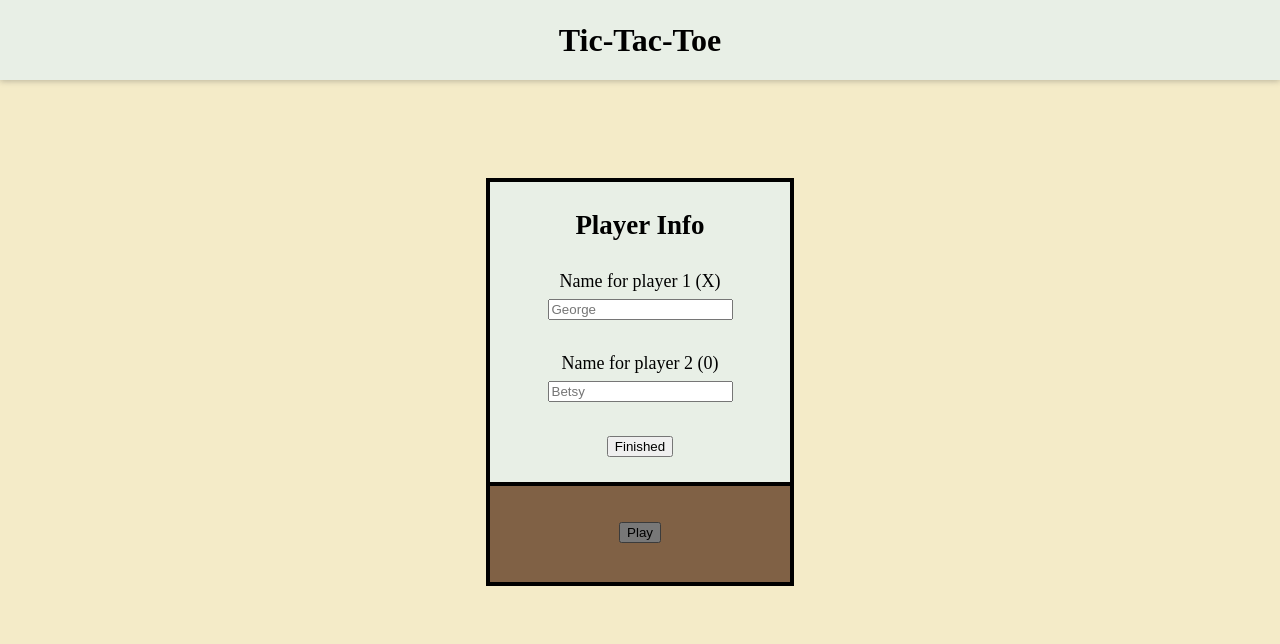
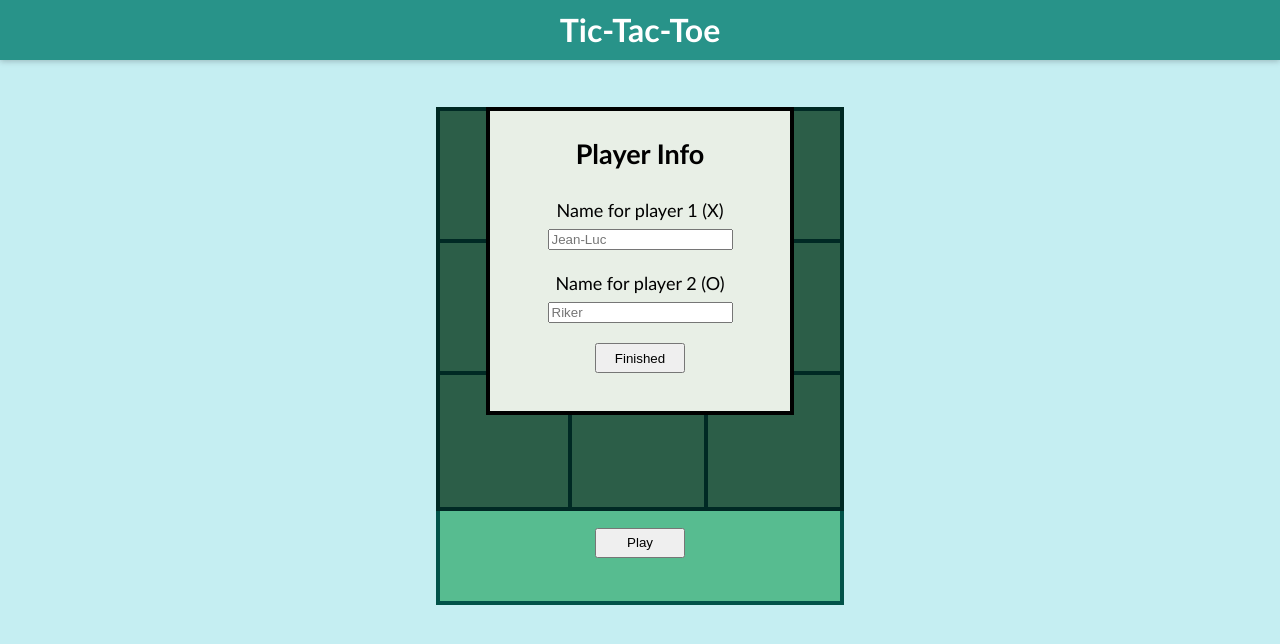
Before and after one commit to Anna-M-Thomas/tic-tac-toe, a plain HTML site: page index.html in a window 1280 px wide. Both pictures are taken after a click on the button "Play". Drawn offline with Linux system fonts and the light colour scheme.

Commit message:
game done minor css tweaks left

```diff
--- a/index.html
+++ b/index.html
@@ -15,10 +15,10 @@
 			<form id="playerform">
       			<h2>Player Info</h2>
       			<label>Name for player 1 (X)
-     			 <input type="text" placeholder="George" id= "player1" name="player1" required><br>
+     			 <input type="text" placeholder="Jean-Luc" id= "player1" name="player1" required><br>
      			 </label>
-      			<label>Name for player 2 (0)
-     			 <input type="text" placeholder="Betsy" id="player2" name="player2" required><br>
+      			<label>Name for player 2 (O)
+     			 <input type="text" placeholder="Riker" id="player2" name="player2" required><br>
      			 </label>
       			<button type="button" id="finishedbutton">Finished</button>
     		</form>
@@ -33,7 +33,12 @@
 			<div id="six" class="boardsquare"></div>
 			<div id="seven" class="boardsquare"></div>
 			<div id="eight" class="boardsquare"></div>
-			<div id="players"><button id="startbutton">Play</button>
+		</div>
+		<div id="gameboardpanel">
+			<div id="buttondiv">
+				<button id="startbutton">Play</button>
+			</div>
+				<div id="displaytextdiv"><p id="displaytext"></p></div>
 			</div>
 		</div>
 	</div>
--- a/style.css
+++ b/style.css
@@ -1,24 +1,27 @@
 /*Palette created with coolers https://coolors.co/e8efe6-007aa3-f4ebc8-fac5a8-ffc18a*/
 
 body {
-	background-color: #F4EBC8;
+	font-family: "Trebuchet MS", Helvetica, sans-serif;
+	background-color: #C5EEF2;
 	margin: 0;
 }
 
 h1 {
 	text-align: center;
-	background-color: #E8EFE6;
+	background-color: #289389;
+	color: white;
 	margin-top: 0;
-	height: 80px;
-	line-height: 80px;
-	margin-bottom: 8%;
+	height: 60px;
+	line-height: 60px;
+	margin-bottom: 4%;
 	box-shadow: 0 1px 6px 0 rgba(32, 33, 36, 0.28);
 }
 
 #container {
 	display: flex;
 	height: 100vh;
-	justify-content: center;
+	align-items: center;
+	flex-direction: column;
 }
 
 #playerinfo {
@@ -39,36 +42,57 @@ h1 {
 }
 
 input {
-	margin-bottom: 30px;
+	margin-bottom: 20px;
 }
 
 
 #gameboard {
 	display: grid;
-	width: 300px;
+	width: 400px;
 	height: 400px;
 	background-color: #09C;
 	grid-template-columns: 33% auto 33%;
-	grid-template-rows: 25% 25% 25% 25%;
+	grid-template-rows: 33% 33% 33%;
 }
 
 .boardsquare {
-	background-color: #FAC5A8;
-	box-shadow : 0 0 0 4px black;
+	background-color: #57BC90;
+	box-shadow : 0 0 0 4px #015249;
 	text-align: center;
-	padding-top: 25px;
-	font-size: 40px;
+	padding-top: 10px;
+	font-size: 90px;
 }
 
 .boardsquare:hover {
-	background-color: #F8B18B;
+	background-color: #2B8F63;
 }
 
-#players {
-	background-color: #FFC18A;
-	box-shadow : 0 0 0 4px black;
-	grid-column-start: 1;
-	grid-column-end: 4;
+#buttondiv {
+	background-color: #57BC90;
 	text-align: center;
-	line-height: 100px;
+	line-height: 40px;
+	height: 40px;
+	padding-top: 10px;
+	width: 400px;
+	border-right: solid 4px #015249;
+	border-left: solid 4px #015249;
 }
+
+button {
+	height: 30px;
+	width: 90px;
+}
+
+p {
+	margin: 0;
+}
+
+#displaytextdiv {
+	background-color: #57BC90;
+	text-align: center;
+	width: 400px;
+	height: 40px;
+	border-right: solid 4px #015249;
+	border-bottom: solid 4px #015249;
+	border-left: solid 4px #015249;
+}
--- a/tic-tac-toe.js
+++ b/tic-tac-toe.js
@@ -12,7 +12,7 @@ const game = (() => {
 	let player1;
 	let player2;
 
-	//You can just set one to true and one to false while making them
+	//Get players and start game
 	const getPlayers = (player1obj, player2obj) => {
 		player1 = player1obj;
 		player2 = player2obj;
@@ -23,11 +23,14 @@ const game = (() => {
 		keepGoing = true;
 	}
 
+//returns the player whose turn it is
 	const whoseTurn = () => {
 		myTurn = players.find(player=>player.myTurn===true);
 		return myTurn;
 	}
 
+//Changes to next turn unless there's a win or no more turns left
+//Combine this with checkWin somehow?
 	const nextTurn = () =>{
 		player1.myTurn = !(player1.myTurn);
 		player2.myTurn = !(player2.myTurn);
@@ -37,44 +40,56 @@ const game = (() => {
 			keepGoing = false;
 		}
 	}
+	const endGame = () =>{
+		players = [];
+		counter = 0;
+		rowcheck = "";
+		colcheck = "";
+		diagcheck = "";
+	}
 
+//Check if the game has already ended
 	const keepGoingCheck = () =>{
 		return keepGoing;
 	}
 
+//Check for a win
 	const checkWin = (array) =>{
 		 let regex = /X{3}|O{3}/;
 		 let rowcheck = "";
 		 let colcheck = "";
 		 let diagcheck = "";
 
-//row check
+	//row check!
   			for(let j=0; j<3; j++){
 	    		for(let i=0; i<3; i++){
       			rowcheck += array[i + (j*3)];
       			}
     		rowcheck += " ";
   			}
-//column check
+	//column check!
   			for(let j=0; j<3; j++){
 	    		for(let i=0; i<3; i++){
       			colcheck += array[(i * 3) + j];
       			}
     		colcheck += " ";
   			}
-//diagonal check
+	//diagonal check!
   		diagcheck = array[0] + array[4] + array[8] + " " + array[2] + array[4] + array [6];
   if(rowcheck.match(regex)||colcheck.match(regex)||diagcheck.match(regex)){
   	keepGoing = false;
-  	console.log("This is the false part of checkWin and keepGoing is" + keepGoing);
+ //this should return the regex match to check if it matches winner shown
+  	console.log(rowcheck.match(regex)||colcheck.match(regex)||diagcheck.match(regex));
+  }else{
+  	return 0;
   };
 }
-	return {getPlayers, whoseTurn, nextTurn, keepGoingCheck, checkWin};
+	return {getPlayers, whoseTurn, nextTurn, keepGoingCheck, checkWin, endGame};
 })();
 
 //anonymous function for the game board
 (function (){
-	'use strict';
+
 let myGameBoard = {
 
 	boardArray: ["", "", "", "", "", "", "", "", ""],
@@ -85,10 +100,12 @@ let myGameBoard = {
 		this.render();
 	},
 
+//Check to see if there's stuff you didn't actually need here
 	cacheDom: function(){
 		this.gameBoard = document.getElementById('gameboard');
 		this.squareDivs = document.getElementsByClassName("boardsquare");
-		this.playerDiv = document.getElementById('players');
+		this.displayTextSpan = document.getElementById('displaytext');
+		this.buttonDiv = document.getElementById('buttondiv');
 		this.playerInfo = document.getElementById('playerinfo');
 		this.playButton = document.getElementById('startbutton');
 		this.playerForm = document.getElementById('playerform');
@@ -104,38 +121,72 @@ let myGameBoard = {
 	},
 
 	showForm: function(){
+		this.render();
 		this.playerInfo.style.display = "inline";
 		this.gameBoard.style.filter = "brightness(50%)";
 	},
 
+	hideForm: function(){
+		this.playerForm.reset();
+		this.playerInfo.style.display = "none";
+		this.gameBoard.style.filter = "brightness(100%)";
+	},
+
+	showButton: function(){
+		this.playButton.style.display = "inline";
+		this.buttonDiv.style.height= "40px";
+	},
+
+	hideButton: function(){
+		this.playButton.style.display = "none";
+		this.buttonDiv.style.height= "10px";
+	},
+
+	displayText: function(string){
+		this.displayTextSpan.innerText = string;
+	},
+
+//Makes player objects after form is done, feeds them into game, hides form
 	formDone: function(){
 		if(this.playerForm.reportValidity()){
 			let player1obj = player(this.player1field.value, "X");
 			let player2obj = player(this.player2field.value, "O");
 			game.getPlayers(player1obj, player2obj);
-			this.playerDiv.textContent = `${player1obj.name}: ${player1obj.XO}, ${player2obj.name}: ${player2obj.XO} `
-			this.playButton.style.display = "none";
-			this.playerInfo.style.display = "none";
-			this.gameBoard.style.filter = "brightness(100%)";
+			this.displayText(`${player1obj.name} is ${player1obj.XO}, ${player2obj.name} is ${player2obj.XO}`);
+			this.hideForm();
+			this.hideButton();
 		}
 	},
 
+//Returns the object whose turn it is, adds X or O to div and to array
+//Checks for a win, and either calls nextTurn or ends game
 	playSquare: function(event){
 		if((game.keepGoingCheck())&&event.target.textContent===""){
-			//returns the player object whose turn it is
 			let myTurn = game.whoseTurn();
 			event.target.textContent = myTurn.XO;
 			let index = Array.prototype.indexOf.call(this.gameBoard.children, event.target);
 			this.boardArray[index] = myTurn.XO;
-			game.checkWin(this.boardArray);
-			console.log("playSquare thinks keepGoing is" + game.keepGoingCheck());
+			checkTie = game.checkWin(this.boardArray);
 			game.nextTurn();
+			let keepGoing = game.keepGoingCheck();
+			 if(keepGoing===false){
+			 	 if(checkTie ===0){
+			 	 	this.displayText("It's a tie! Press play for new game");
+			 	 } else {
+			 		this.displayText(`${myTurn.name} wins! Press play for new game`);
+			 		}
+			 	this.boardArray =  ["", "", "", "", "", "", "", "", ""];
+			 	game.endGame();
+			 	this.showButton();
+			 }
+
 		}
 	},
 
+//for if I want to put test values in array, and resetting for new game
 	render: function(){
 		for(let i=0; i<this.boardArray.length; i++){
-			this.squareDivs[i].textContent= this.boardArray[i];
+			this.squareDivs[i].textContent= "";
 		}
 	},
 
```
